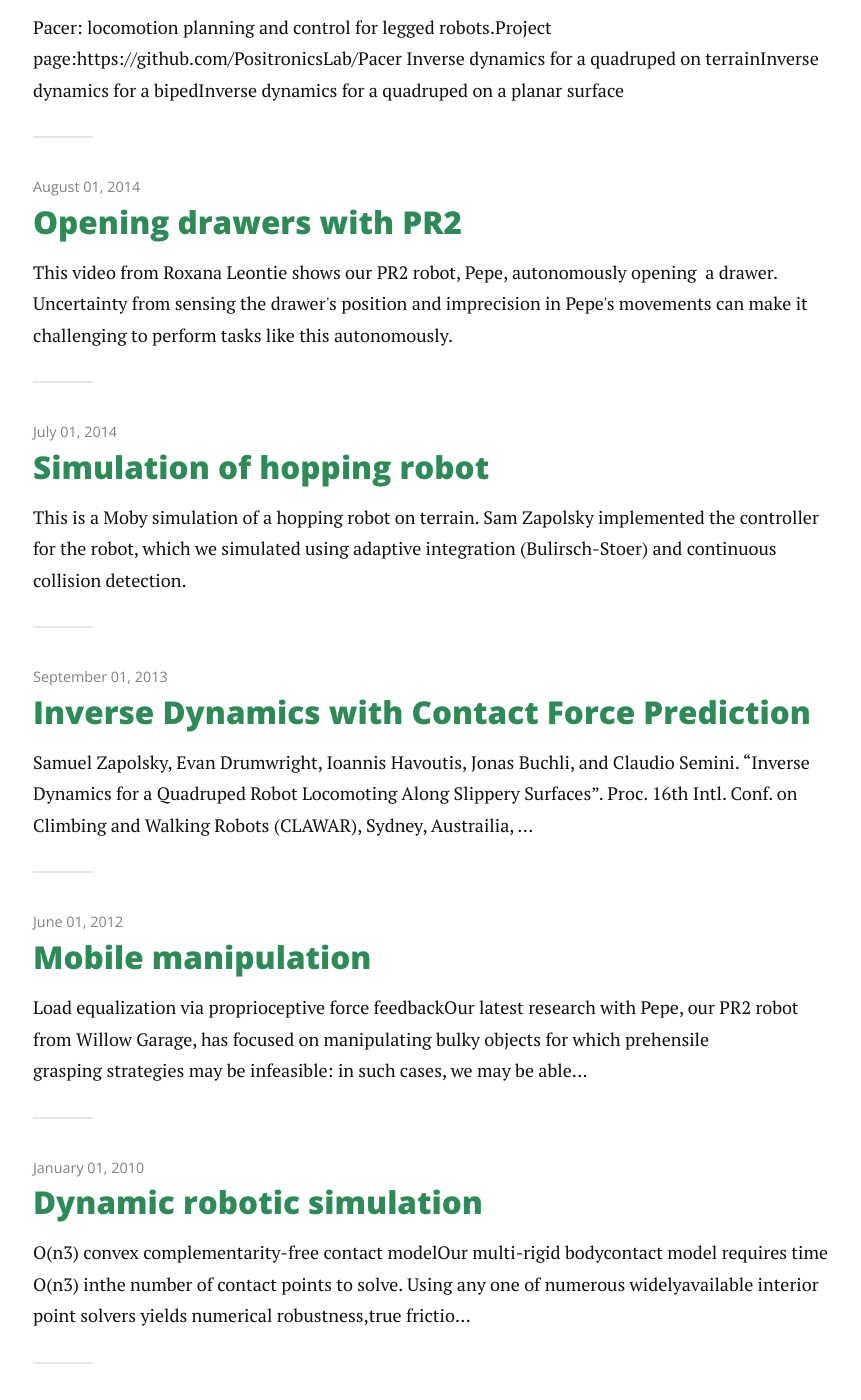
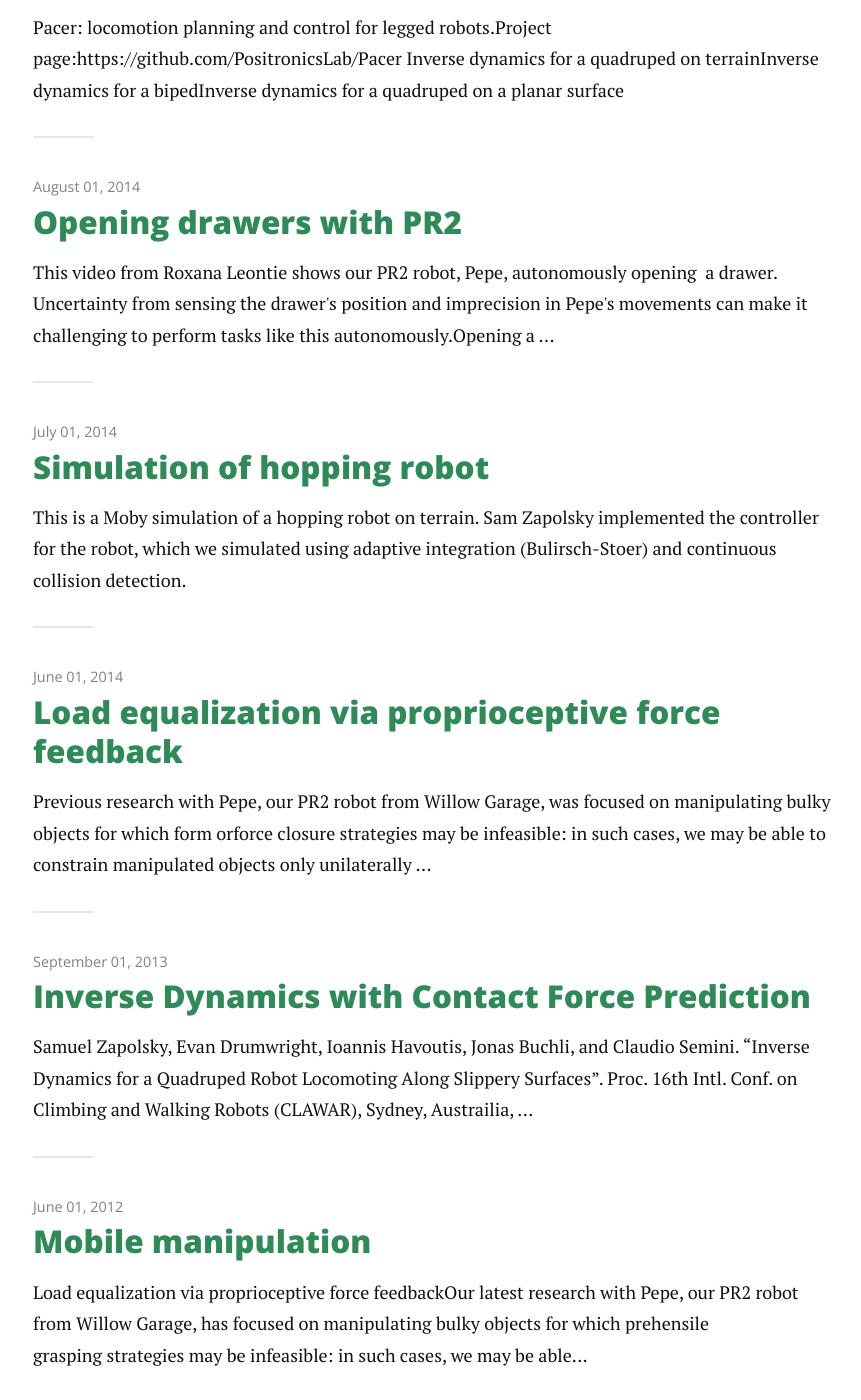
Before and after one commit to PositronicsLab/positronicslab.github.io, a Jekyll site: the page built from blog/index.html, in a window 1280 px wide and 1400 px high, scrolled down 915 px. Shown: the whole window, without its empty margins (207-1068 px from the left). Built offline with Jekyll 4.4.1, drawn with Linux system fonts in a browser that asks for light colours; nearby versions of some CDN libraries; Markdown is read by kramdown in place of the engine named in the settings; the list of posts is cut into pages by our own code.

Commit message:
updated roxana's posts

```diff
--- /dev/null
+++ b/_posts/2014-06-01-pr2-load-equalization.markdown
@@ -0,0 +1,18 @@
+---
+layout: post
+title:  "Load equalization via proprioceptive force feedback"
+date:   2014-06-01
+---
+
+<p class="intro"><span class="dropcap">P</span>revious research with <b>Pepe</b>, our <a style="color: #226ac1;" href="http://www.willowgarage.com/pages/pr2/overview">PR2</a> robot from <a style="color: #226ac1;" href="http://www.willowgarage.com/">Willow Garage</a>, was focused on manipulating bulky objects for which form or
+force closure strategies may be infeasible: in such cases, we may be able to constrain manipulated objects only <i>unilaterally</i> in some directions.</p>
+<!-- img class="aligncenter" src="http://robotics.gwu.edu/~positronics/wp-content/uploads/2013/08/pepe-loadbalance.png" alt="" width="637" height="357" / -->
+<p style="color: #5a5a5a;">We recently focused on equalizing bulky loads applied to the PR2′s arms, which would be useful for humanoid dynamic balancing and reducing robotenergy consumption. Our simple and robust reactive strategy uses proprioceptive force feedback and manipulation with the arms (not the grippers) to yield exceptional performance: the robot never fails to equalize a load in over 75 experimental trials.</p>
+
+##Videos:
+###Equalization of a cardboard box:
+<iframe src="//www.youtube.com/embed/oZJ8nvMtSyw" width="420" height="420" frameborder="0" allowfullscreen="allowfullscreen"></iframe>
+<h4><span style="color: #5a5a5a;">Equalization of bulky object with changing center-of-mass</span><br style="color: #5a5a5a;" /><small style="color: #5a5a5a;">We change the center-of-mass using small magnetic weights.</small></h4>
+<iframe src="//www.youtube.com/embed/un7Ggl5ujPU" width="420" height="420" frameborder="0" allowfullscreen="allowfullscreen"></iframe>
+<h4><span style="color: #5a5a5a;">Equalization of non-rigid loads</span></h4>
+<iframe src="//www.youtube.com/embed/T2GxcVxjN3g" width="420" height="420" frameborder="0" allowfullscreen="allowfullscreen"></iframe>
```
Also changed, not shown: _posts/2014-08-01-pr2-drawers.markdown (+10 -1 lines).
